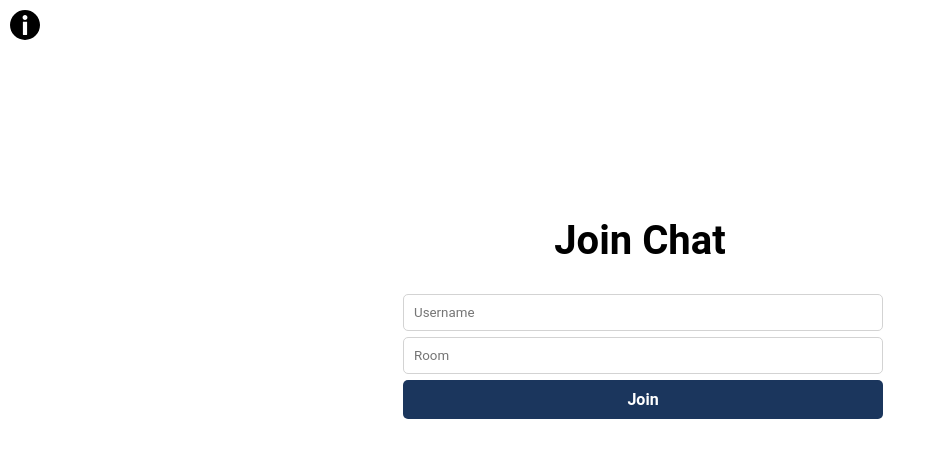
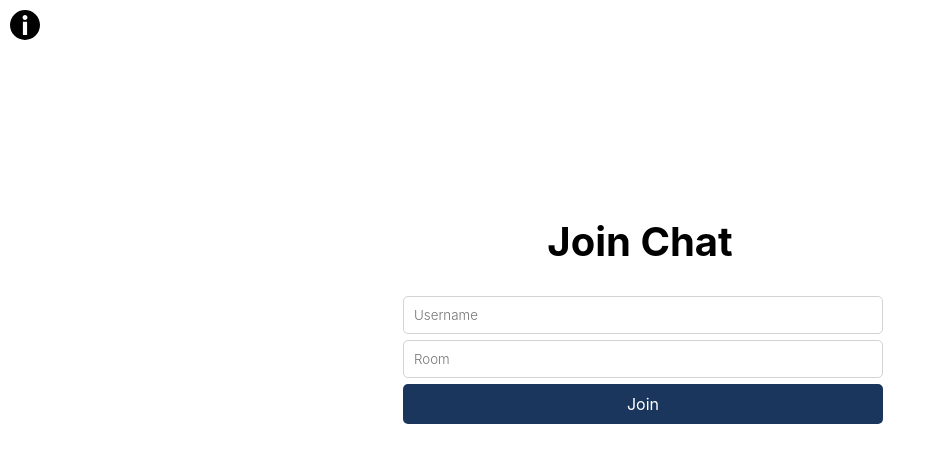
Before and after one commit to sjchoi25/aops-chat, a website: page client/chat.html in a window 1280 px wide. Shown: the whole page, without its empty margins (0-936 px from the left). Drawn offline with nearby package versions, Linux system fonts and the light colour scheme; no server answers.

Commit message:
Update styles.css

```diff
--- a/client/css/styles.css
+++ b/client/css/styles.css
@@ -1,9 +1,14 @@
+/*
+ Main styles
+*/
+
 * {
 	box-sizing: border-box;
 }
 
 body {
-	font-family: "Roboto", sans-serif;
+	font-family: Inter, sans-serif;
+	font-weight: 300;
 }
 
 a:visited, a, a:link, a:active, a:hover {
@@ -31,7 +36,8 @@ input[type="submit"], #popup-modal button {
 input, textarea {
 	border-radius: 5px;
 	padding: 10px;
-	font-family: "Roboto", sans-serif;
+	font-family: Inter, sans-serif;
+	font-weight: 300;
 }
 
 textarea {
```
